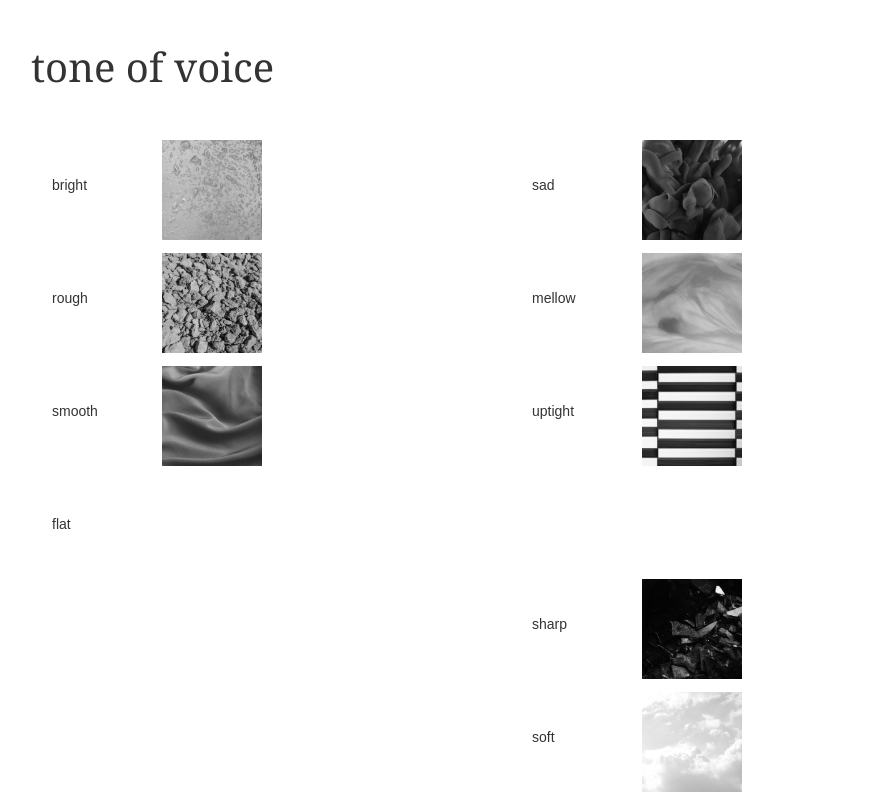
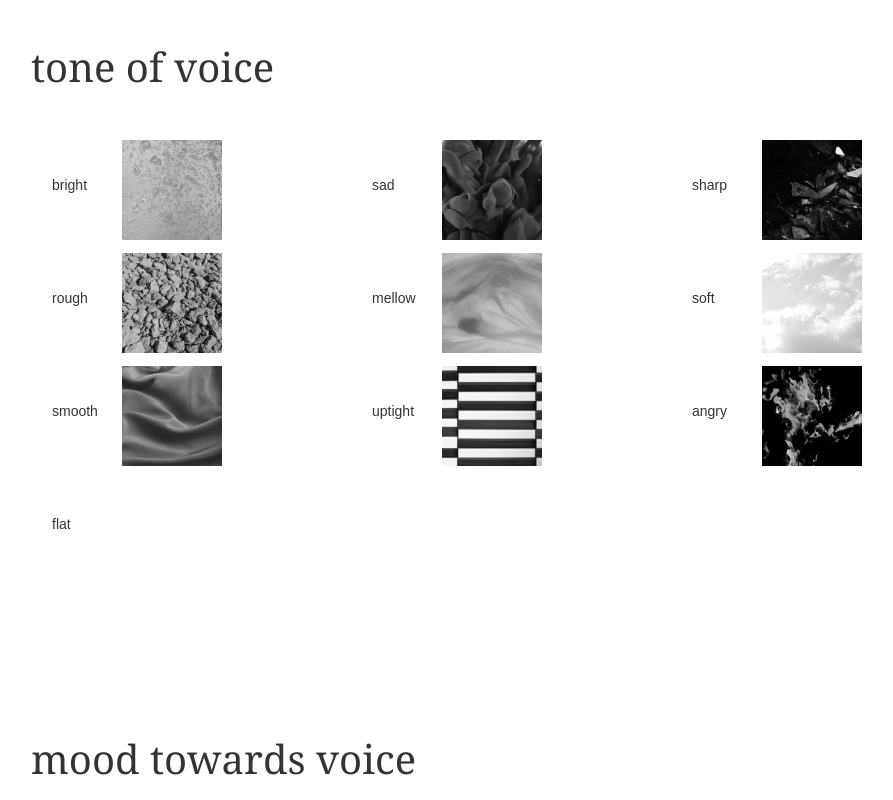
Before and after one commit to EthanFifle/IntrusiveInnerVoice, a website: page index.html in a window 1280 px wide. Shown: the part 1680-2480 px from the top of the page, without its empty margins (139-1032 px from the left). Drawn offline with nearby package versions, Linux system fonts and the light colour scheme; a script that the page names is missing.

Commit message:
"V7 commit"

```diff
--- a/index.html
+++ b/index.html
@@ -77,7 +77,7 @@
     <div class="container-9 w-container">
         <div class="text-block-10">tone of voice</div>
         <div class="columns w-row">
-            <div class="column-11 w-col w-col-6 w-col-medium-6 w-col-tiny-6">
+            <div class="column-11 w-col w-col-4 w-col-medium-6 w-col-tiny-6">
                 <div class="w-row">
                     <div class="column-14 w-col w-col-3">
                         <p id="0.1" class="paragraph-15"><br>bright</p>
@@ -103,7 +103,7 @@
                     <div class="w-col w-col-9"><img src="Image_src/Layer%202%20-%20Colours/Single%20colours/Colours_trusting.png" loading="lazy" width="100" height="100" sizes="100px" alt="" class="image-legend"></div>
                 </div>
             </div>
-            <div class="column-11 w-col w-col-6 w-col-medium-6 w-col-tiny-6">
+            <div class="column-11 w-col w-col-4 w-col-medium-6 w-col-tiny-6">
                 <div class="w-row">
                     <div class="column-14 w-col w-col-3">
                         <p id="0.2" class="paragraph-15"><br>sad</p>
@@ -123,7 +123,7 @@
                     <div class="w-col w-col-9"><img src="Image_src/Layer%201%20-%20Backgrounds/uptight.png" loading="lazy" width="100" height="100" sizes="100px" alt="" class="image-legend"></div>
                 </div>
             </div>
-            <div class="column-11 w-col w-col-6 w-col-medium-6 w-col-tiny-6">
+            <div class="column-11 w-col w-col-4 w-col-medium-6 w-col-tiny-6">
                 <div class="w-row">
                     <div class="column-14 w-col w-col-3">
                         <p id="0.9" class="paragraph-15"><br>sharp</p>
```
